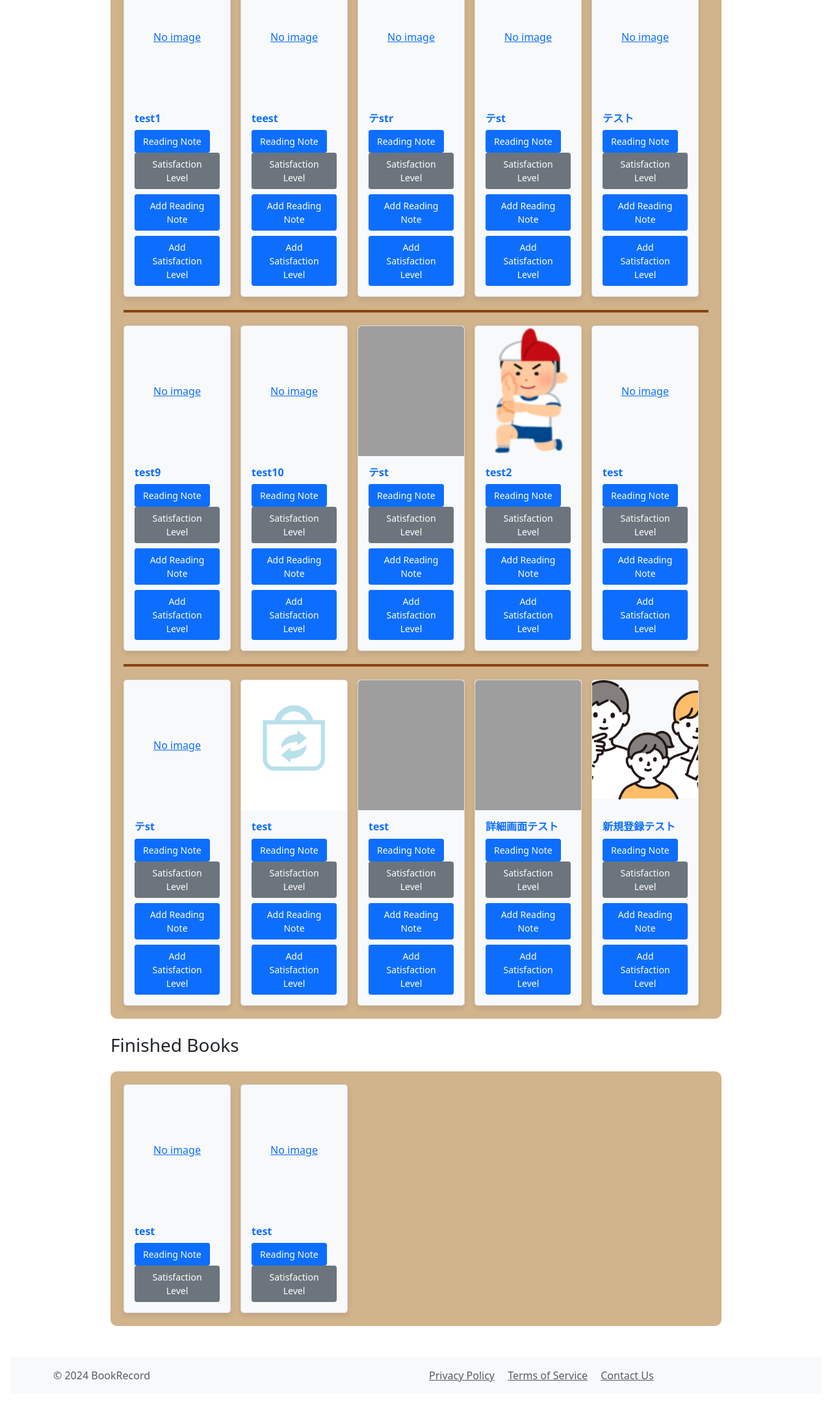
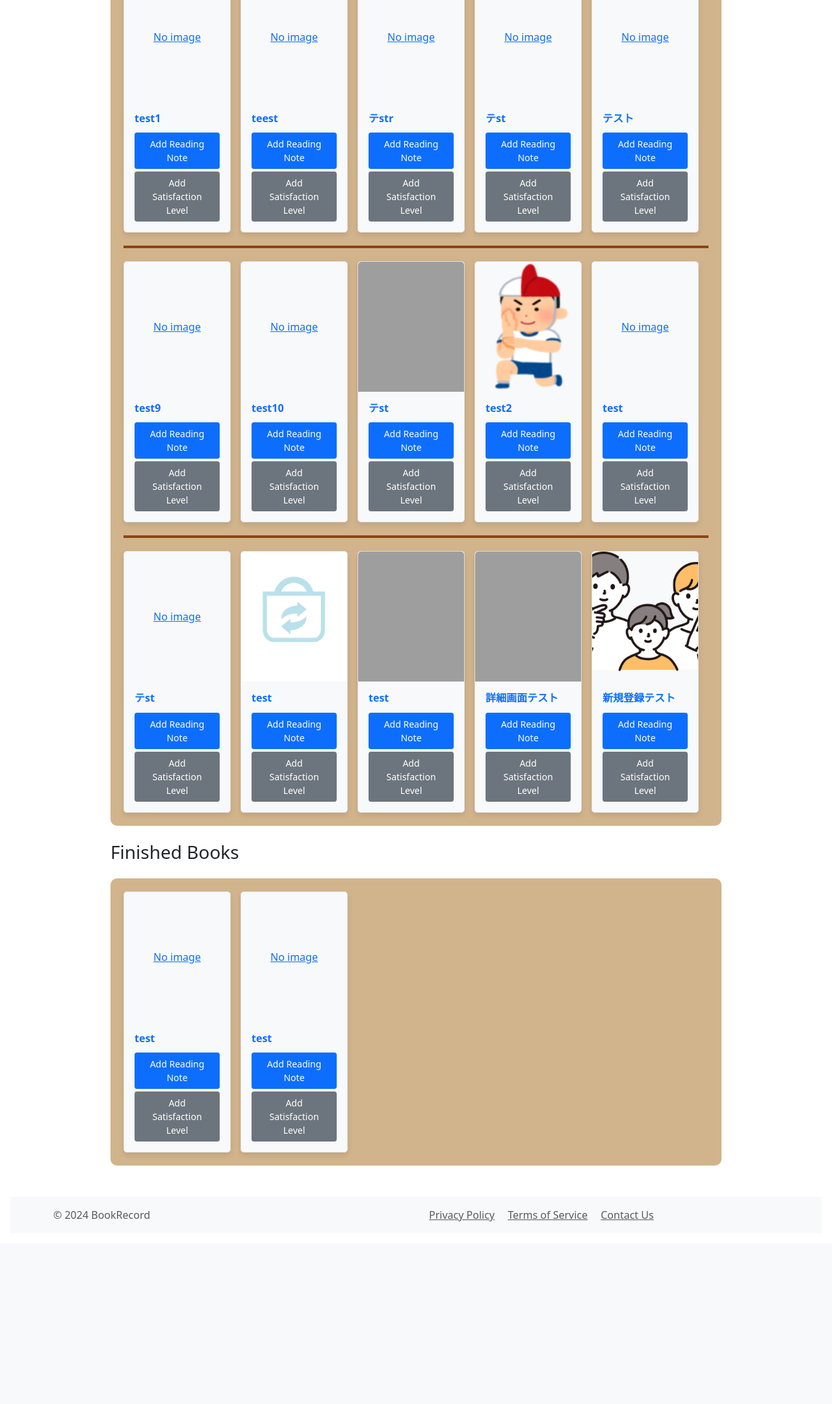
Before and after one commit to kaneken555/bookrecord, a Django app: page /list/ in a window 1280 px wide. Shown: the part 320-2481 px from the top of the page at 65% size. After the commit the page ends 2200 px from the top, so only its background shows below. Run offline with Django 4.2, Linux system fonts and the light colour scheme; a user stored in the database is signed in; data comes from the database, SQL or seed files in the repository; some libraries are stand-ins or nearby versions; grey boxes are pictures that could not be loaded.

Commit message:
[mod]コメントアウト

```diff
--- a/myproject/bookrecord/templates/list.html
+++ b/myproject/bookrecord/templates/list.html
@@ -40,10 +40,10 @@
                                 <a href="{% url 'detail' book.book_code %}" class="text-decoration-none">{{ book.title }}</a>
                             </h5>
                             <div class="mt-auto">
-                                <a href="{% url 'readingnote' book.book_code %}" class="btn btn-primary btn-sm">Reading Note</a>
-                                <a href="{% url 'postreading' book.book_code %}" class="btn btn-secondary btn-sm">Satisfaction Level</a>
-                                <button class="btn btn-primary btn-sm mt-2 register-reading-note" data-book-code="{{ book.book_code }}">Add Reading Note</button>
-                                <button class="btn btn-primary btn-sm mt-2 register-satisfaction-level" data-book-code="{{ book.book_code }}">Add Satisfaction Level</button>
+                                <!-- <a href="{% url 'readingnote' book.book_code %}" class="btn btn-primary btn-sm">Reading Note</a> -->
+                                <!-- <a href="{% url 'postreading' book.book_code %}" class="btn btn-secondary btn-sm">Satisfaction Level</a> -->
+                                <button class="btn btn-primary btn-sm mt-1 register-reading-note" data-book-code="{{ book.book_code }}">Add Reading Note</button>
+                                <button class="btn btn-secondary btn-sm mt-1 register-satisfaction-level" data-book-code="{{ book.book_code }}">Add Satisfaction Level</button>
                             </div>
                         </div>
                     </div>
@@ -76,8 +76,10 @@
                                 <a href="{% url 'detail' book.book_code %}" class="text-decoration-none">{{ book.title }}</a>
                             </h5>
                             <div class="mt-auto">
-                                <a href="{% url 'readingnote' book.book_code %}" class="btn btn-primary btn-sm">Reading Note</a>
-                                <a href="{% url 'postreading' book.book_code %}" class="btn btn-secondary btn-sm">Satisfaction Level</a>
+                                <!-- <a href="{% url 'readingnote' book.book_code %}" class="btn btn-primary btn-sm">Reading Note</a> -->
+                                <!-- <a href="{% url 'postreading' book.book_code %}" class="btn btn-secondary btn-sm">Satisfaction Level</a> -->
+                                <button class="btn btn-primary btn-sm mt-1 register-reading-note" data-book-code="{{ book.book_code }}">Add Reading Note</button>
+                                <button class="btn btn-secondary btn-sm mt-1 register-satisfaction-level" data-book-code="{{ book.book_code }}">Add Satisfaction Level</button>
                             </div>
                         </div>
                     </div>
```
Also changed, not shown: myproject/bookrecord/templates/top.html (+6 -6 lines).
